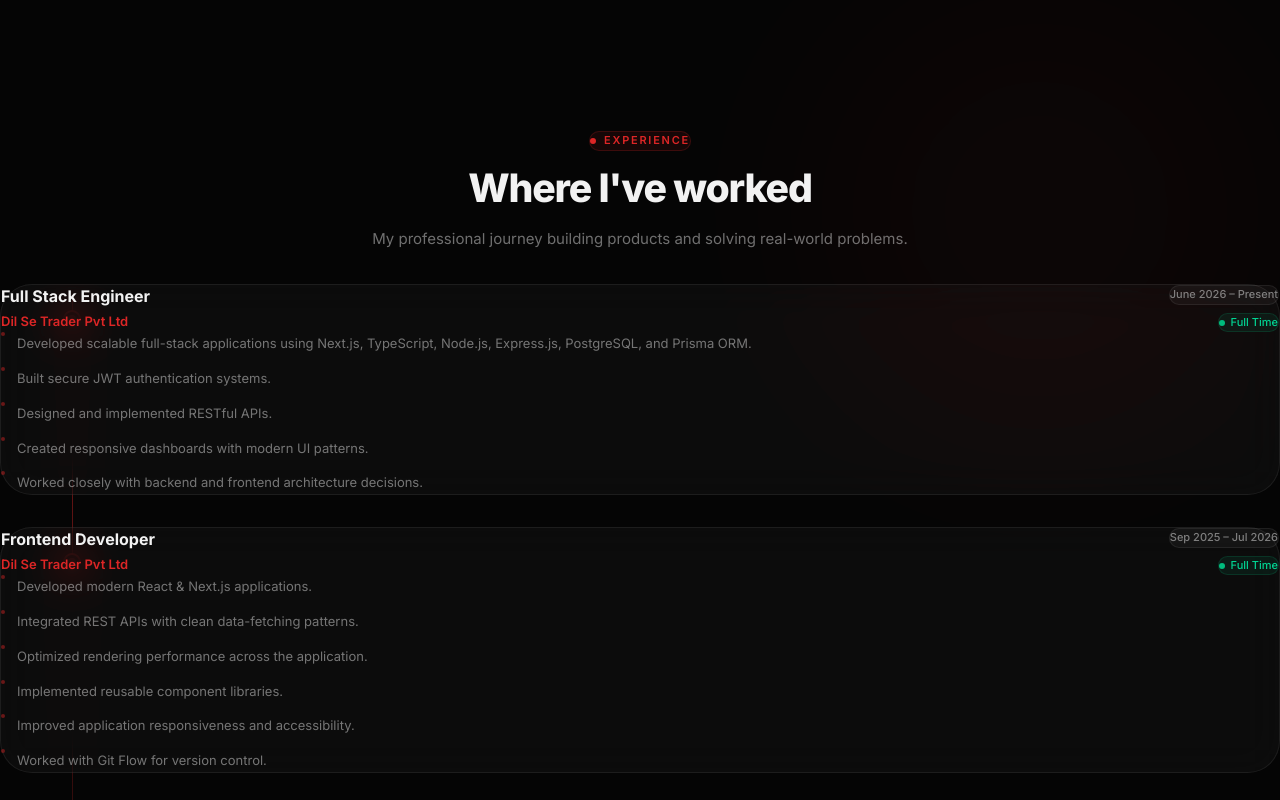
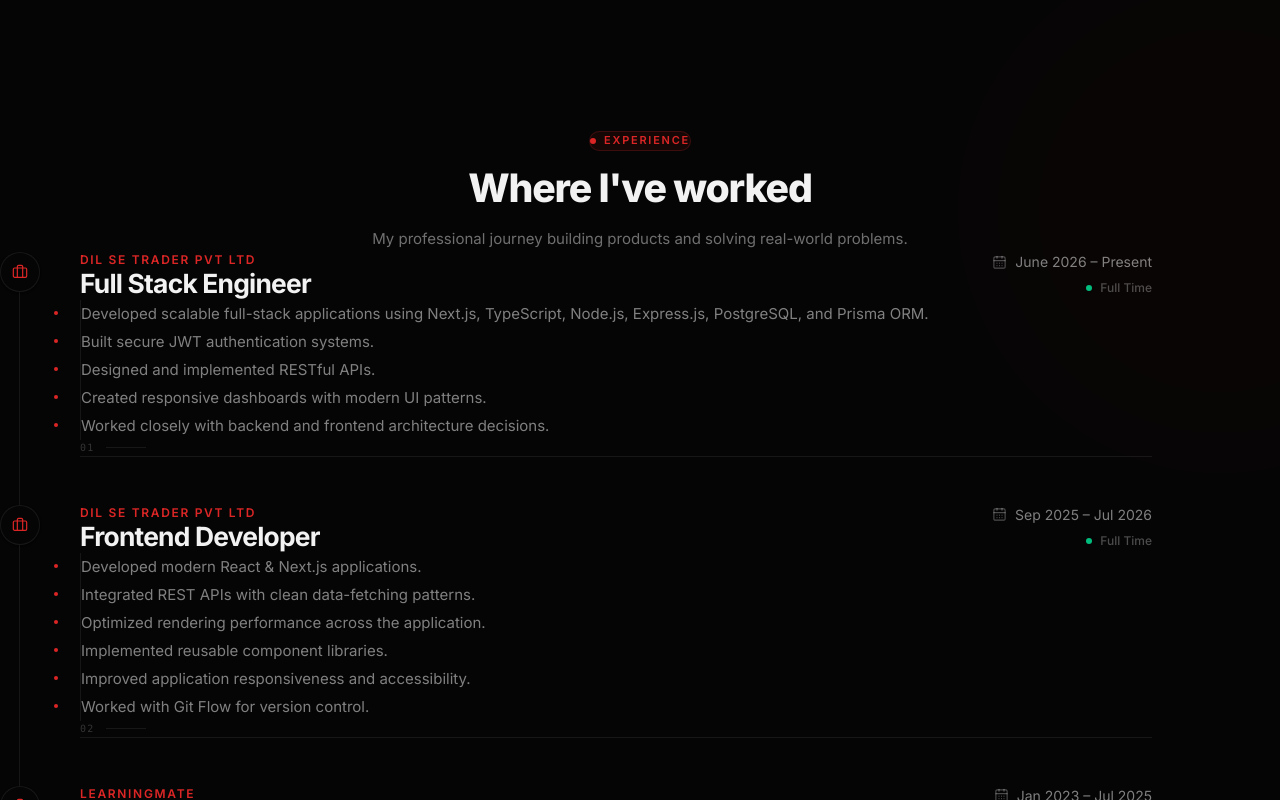
Before and after one commit to Shubham-Raj-Keshri/Portfolio, a Next.js app: page / in a window 1280 px wide. Shown: the part 1540-2340 px from the top of the page. Built offline with nearby package versions, Linux system fonts and the light colour scheme.

Commit message:
Update Experience.tsx

```diff
--- a/src/components/Experience.tsx
+++ b/src/components/Experience.tsx
@@ -1,6 +1,7 @@
 "use client";
 
 import { motion } from "framer-motion";
+import { Briefcase, CalendarDays } from "lucide-react";
 import SectionHeader from "./SectionHeader";
 import { experiences } from "@/lib/data";
 
@@ -8,67 +9,391 @@ const ease = [0.22, 1, 0.36, 1] as const;
 
 export default function Experience() {
   return (
-    <section id="experience" className="section-py bg-[#050505] relative overflow-hidden">
-      <div className="orb w-[480px] h-[480px] bg-[#DC2626] opacity-[0.032] top-0 right-0" />
+    <section
+      id="experience"
+      className="
+        section-py
+        relative
+        overflow-hidden
+        bg-[var(--bg)]
+        transition-colors
+        duration-300
+      "
+    >
+      {/* Background Accent */}
+      <div
+        className="
+          orb
+          pointer-events-none
+          absolute
+          right-[-180px]
+          top-0
+          h-[480px]
+          w-[480px]
+          bg-[#DC2626]
+          opacity-[0.025]
+        "
+        aria-hidden="true"
+      />
 
-      <div className="section-shell relative">
+      <div className="site-container relative">
+        {/* Section Header */}
         <SectionHeader
           label="Experience"
           title="Where I've worked"
           subtitle="My professional journey building products and solving real-world problems."
         />
 
-        <div className="relative mx-auto w-full">
-          <div className="timeline-line absolute top-4 bottom-4 hidden sm:block" style={{ left: 'var(--timeline-offset)' }} />
+        {/* =====================================================
+            EXPERIENCE TIMELINE
+        ====================================================== */}
 
-          <div className="flex flex-col gap-8">
-            {experiences.map((exp, i) => (
-              <motion.div
-                key={`${exp.company}-${i}`}
-                initial={{ opacity: 0, y: 18 }}
-                whileInView={{ opacity: 1, y: 0 }}
-                viewport={{ once: true, margin: "-50px" }}
-                transition={{ duration: 0.55, delay: i * 0.1, ease }}
-                className="relative sm:pl-16"
+        <div className="mx-auto w-full max-w-6xl">
+          <div className="relative">
+            {/* Desktop / Tablet Timeline Line */}
+            <div
+              className="
+                absolute
+                bottom-0
+                left-[19px]
+                top-0
+                hidden
+                w-px
+                bg-[var(--border)]
+                sm:block
+              "
+              aria-hidden="true"
+            />
+
+            <div className="flex flex-col gap-10 sm:gap-12">
+              {experiences.map((exp, index) => (
+                <motion.article
+                  key={`${exp.company}-${index}`}
+                  initial={{
+                    opacity: 0,
+                    y: 22,
+                  }}
+                  whileInView={{
+                    opacity: 1,
+                    y: 0,
+                  }}
+                  viewport={{
+                    once: true,
+                    margin: "-50px",
+                  }}
+                  transition={{
+                    duration: 0.55,
+                    delay: index * 0.08,
+                    ease,
+                  }}
+                  className="
+                    relative
+                    min-w-0
+                    sm:grid
+                    sm:grid-cols-[40px_minmax(0,1fr)]
+                    sm:gap-7
+                    lg:gap-10
+                  "
                 >
-                {/* Timeline dot */}
-                <div className="absolute top-[26px] w-[18px] h-[18px] rounded-full border-2 border-[#DC2626] bg-[#050505] hidden sm:flex items-center justify-center" style={{ left: 'calc(var(--timeline-offset) - 9px)' }}>
-                  <div className="w-[8px] h-[8px] rounded-full bg-[#DC2626]" />
+                  {/* =================================================
+                      TIMELINE MARKER
+                  ================================================== */}
+
+                  <div
+                    className="
+                      relative
+                      z-10
+                      hidden
+                      justify-center
+                      sm:flex
+                    "
+                  >
+                    <div
+                      className="
+                        flex
+                        h-10
+                        w-10
+                        shrink-0
+                        items-center
+                        justify-center
+                        rounded-full
+                        border
+                        border-[var(--border)]
+                        bg-[var(--bg)]
+                        text-[var(--red)]
+                        shadow-[var(--shadow-sm)]
+                      "
+                    >
+                      <Briefcase size={16} strokeWidth={1.8} />
+                    </div>
                   </div>
 
-                <motion.div
-                  whileHover={{ borderColor: "rgba(220,38,38,0.2)", y: -2 }}
-                  className="glass w-full rounded-[2rem] border border-white/[0.07] p-10 transition-all duration-300"
+                  {/* =================================================
+                      EXPERIENCE CONTENT
+                  ================================================== */}
+
+                  <div
+                    className="
+                      group
+                      relative
+                      min-w-0
+                      border-b
+                      border-[var(--border)]
+                      pb-10
+                      sm:pb-12
+                    "
                   >
-                  {/* Header */}
-                  <div className="flex flex-col sm:flex-row sm:items-start sm:justify-between gap-4 mb-6">
-                    <div className="flex flex-col gap-1">
-                      <h3 className="text-[16px] font-bold text-[#f2f2f2] leading-snug">{exp.role}</h3>
-                      <p className="text-[13px] font-semibold text-[#DC2626]">{exp.company}</p>
+                    {/* Mobile Top Detail */}
+                    <div
+                      className="
+                        mb-5
+                        flex
+                        items-center
+                        gap-3
+                        sm:hidden
+                      "
+                    >
+                      <div
+                        className="
+                          flex
+                          h-9
+                          w-9
+                          shrink-0
+                          items-center
+                          justify-center
+                          rounded-full
+                          border
+                          border-[var(--border)]
+                          bg-[var(--surface)]
+                          text-[var(--red)]
+                        "
+                      >
+                        <Briefcase size={15} strokeWidth={1.8} />
                       </div>
-                    <div className="flex flex-wrap sm:flex-col sm:items-end gap-2 flex-shrink-0">
-                      <span className="inline-flex items-center px-4 py-1.5 text-[11px] font-medium text-[rgba(242,242,242,0.48)] bg-white/[0.04] border border-white/[0.07] rounded-full whitespace-nowrap">
-                        {exp.period}
+
+                      <span
+                        className="
+                          text-[11px]
+                          font-semibold
+                          uppercase
+                          tracking-[0.14em]
+                          text-[var(--text-lo)]
+                        "
+                      >
+                        Experience {String(index + 1).padStart(2, "0")}
                       </span>
-                      <span className="inline-flex items-center gap-1.5 px-4 py-1.5 text-[11px] font-medium text-emerald-400 bg-emerald-500/[0.08] border border-emerald-500/[0.16] rounded-full">
-                        <span className="w-1.5 h-1.5 rounded-full bg-emerald-500" />
+                    </div>
+
+                    {/* =================================================
+                        HEADER
+                    ================================================== */}
+
+                    <div
+                      className="
+                        flex
+                        flex-col
+                        gap-5
+                        md:flex-row
+                        md:items-start
+                        md:justify-between
+                        md:gap-8
+                      "
+                    >
+                      {/* Role + Company */}
+                      <div className="min-w-0">
+                        <p
+                          className="
+                            mb-2
+                            text-xs
+                            font-semibold
+                            uppercase
+                            tracking-[0.14em]
+                            text-[var(--red)]
+                          "
+                        >
+                          {exp.company}
+                        </p>
+
+                        <h3
+                          className="
+                            max-w-2xl
+                            text-xl
+                            font-bold
+                            leading-[1.2]
+                            tracking-[-0.03em]
+                            text-[var(--text-hi)]
+                            sm:text-2xl
+                            lg:text-[1.65rem]
+                          "
+                        >
+                          {exp.role}
+                        </h3>
+                      </div>
+
+                      {/* Period + Employment Type */}
+                      <div
+                        className="
+                          flex
+                          shrink-0
+                          flex-col
+                          gap-2
+                          md:items-end
+                        "
+                      >
+                        <div
+                          className="
+                            flex
+                            items-center
+                            gap-2
+                            text-sm
+                            text-[var(--text-mid)]
+                          "
+                        >
+                          <CalendarDays
+                            size={15}
+                            strokeWidth={1.8}
+                            className="shrink-0 text-[var(--text-lo)]"
+                          />
+
+                          <span>{exp.period}</span>
+                        </div>
+
+                        <div
+                          className="
+                            flex
+                            items-center
+                            gap-2
+                            md:justify-end
+                          "
+                        >
+                          <span
+                            className="
+                              h-1.5
+                              w-1.5
+                              shrink-0
+                              rounded-full
+                              bg-emerald-500
+                            "
+                          />
+
+                          <span
+                            className="
+                              text-xs
+                              font-medium
+                              text-[var(--text-lo)]
+                            "
+                          >
                             {exp.type}
                           </span>
                         </div>
                       </div>
+                    </div>
 
-                  {/* Responsibilities */}
-                  <ul className="flex flex-col gap-3">
-                    {exp.responsibilities.map((r, j) => (
-                      <li key={j} className="flex items-start gap-3 text-[13px] text-[rgba(242,242,242,0.46)] leading-[1.75]">
-                        <span className="mt-[8px] w-1 h-1 rounded-full bg-[#DC2626]/45 flex-shrink-0" />
-                        {r}
-                      </li>
+                    {/* =================================================
+                        RESPONSIBILITIES
+                    ================================================== */}
+
+                    <div
+                      className="
+                        mt-7
+                        border-l
+                        border-[var(--border)]
+                        pl-5
+                        sm:mt-8
+                        sm:pl-6
+                      "
+                    >
+                      <ul className="space-y-4">
+                        {exp.responsibilities.map(
+                          (responsibility, responsibilityIndex) => (
+                            <motion.li
+                              key={responsibilityIndex}
+                              initial={{
+                                opacity: 0,
+                                x: -8,
+                              }}
+                              whileInView={{
+                                opacity: 1,
+                                x: 0,
+                              }}
+                              viewport={{
+                                once: true,
+                              }}
+                              transition={{
+                                duration: 0.4,
+                                delay:
+                                  index * 0.06 + responsibilityIndex * 0.04,
+                                ease,
+                              }}
+                              className="
+                                relative
+                                text-[14px]
+                                leading-7
+                                text-[var(--text-mid)]
+                                sm:text-[15px]
+                              "
+                            >
+                              {/* Small Timeline Marker */}
+                              <span
+                                className="
+                                  absolute
+                                  -left-[23px]
+                                  top-[0.7rem]
+                                  h-1
+                                  w-1
+                                  rounded-full
+                                  bg-[var(--red)]
+                                  sm:-left-[27px]
+                                "
+                              />
+
+                              {responsibility}
+                            </motion.li>
+                          ),
+                        )}
+                      </ul>
+                    </div>
+
+                    {/* =================================================
+                        BOTTOM DETAIL
+                    ================================================== */}
+
+                    <div
+                      className="
+                        mt-8
+                        flex
+                        items-center
+                        gap-3
+                      "
+                    >
+                      <span
+                        className="
+                          font-mono
+                          text-[10px]
+                          font-medium
+                          tracking-[0.12em]
+                          text-[var(--text-faint)]
+                        "
+                      >
+                        {String(index + 1).padStart(2, "0")}
+                      </span>
+
+                      <div
+                        className="
+                          h-px
+                          w-10
+                          bg-[var(--border)]
+                          transition-all
+                          duration-300
+                          group-hover:w-16
+                          group-hover:bg-[var(--red-border)]
+                        "
+                      />
+                    </div>
+                  </div>
+                </motion.article>
               ))}
-                  </ul>
-                </motion.div>
-              </motion.div>
-            ))}
+            </div>
           </div>
         </div>
       </div>
```
Lines whose indentation alone changed are shown as unchanged.
